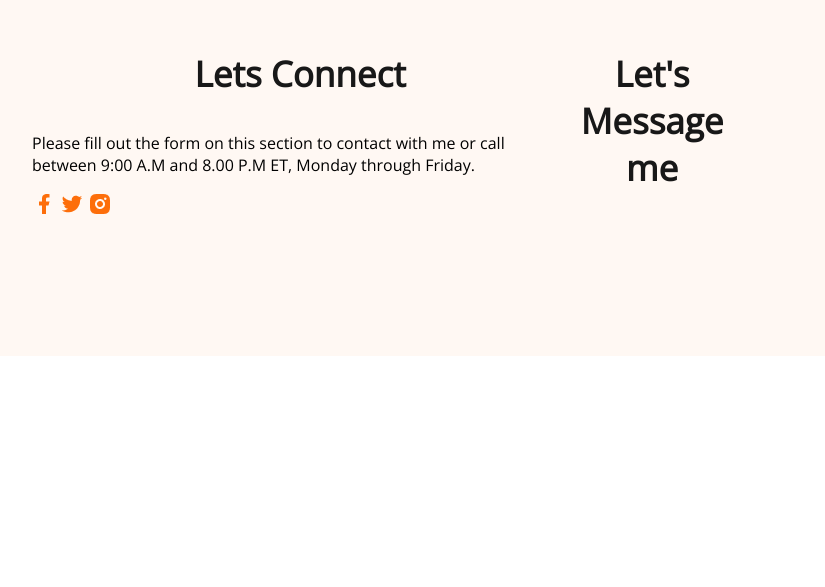
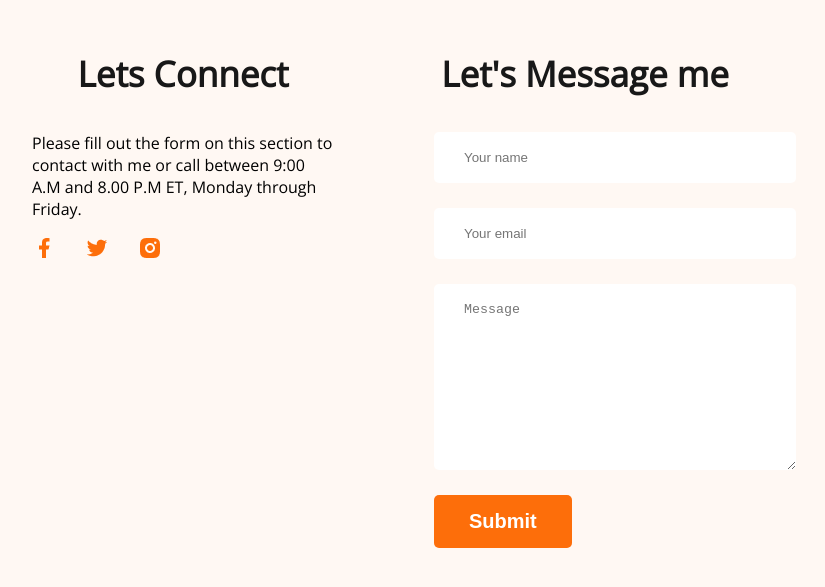
Before and after one commit to saifurrahman2000/webdeveloper-portfolio, a plain HTML site: page index.html in a window 1280 px wide. Shown: the part 3541-4128 px from the top of the page, without its empty margins (256-1081 px from the left). Before the commit the page ends 3947 px from the top, so only its background shows below. Drawn offline with nearby package versions, Linux system fonts and the light colour scheme.

Commit message:
this is another update

```diff
--- a/index.html
+++ b/index.html
@@ -152,12 +152,20 @@
         <div class="footer-column">
             <h3 class="section-title">Lets Connect</h3>
             <p class="section-description">Please fill out the form on this section to contact with me or call between 9:00 A.M and 8.00 P.M ET, Monday through Friday.</p>
+         <div class="social-links">
             <a href=""><img src="images/icons/facebook.png" alt=""></a>
             <a href=""><img src="images/icons/twitter.png" alt=""></a>
             <a href=""><img src="images/icons/insta.png" alt=""></a>
         </div>
+        </div>
         <div class="footer-column">
             <h3 class="section-title">Let's Message me</h3>
+            <form class="contact" action="">
+                <input type="text" placeholder="Your name">
+                <input type="text" placeholder="Your email" id="number">
+                <textarea name="" id="" cols="30" rows="10">Message</textarea>
+                 <input class="button-primary" type="submit" value="Submit">
+            </form>
 
         </div>
     </footer>
--- a/style/style.css
+++ b/style/style.css
@@ -195,17 +195,40 @@ main section {
     font-weight: 700;
     color: #474747;
 }
-.resume-container-hr{
+
+.resume-container-hr {
     margin: 30px;
 }
-.download-cv{
+
+.download-cv {
     text-align: center;
-    margin-top: 50px ;
+    margin-top: 50px;
 }
+
 /* footer styles */
-footer{
-    display: flex ;
+footer {
+    display: flex;
     background-color: #FFF8F3;
-    padding:130px 230px;
+    padding: 130px 230px;
     margin-top: 100px;
+    gap: 100px;
 }
+
+.footer-column {
+    width: 50%;
+}
+
+.contact input[type="text"],.contact input[type="email"],
+textarea {
+    display: block;
+    margin-bottom: 25px;
+    padding: 18px 30px;
+    color: #757575;
+    border-radius: 5px;
+    background:#FFF;
+    border: 0px ;
+    width: 100%;
+}
+.social-links a{
+    margin-right: 25px;
+}
```
